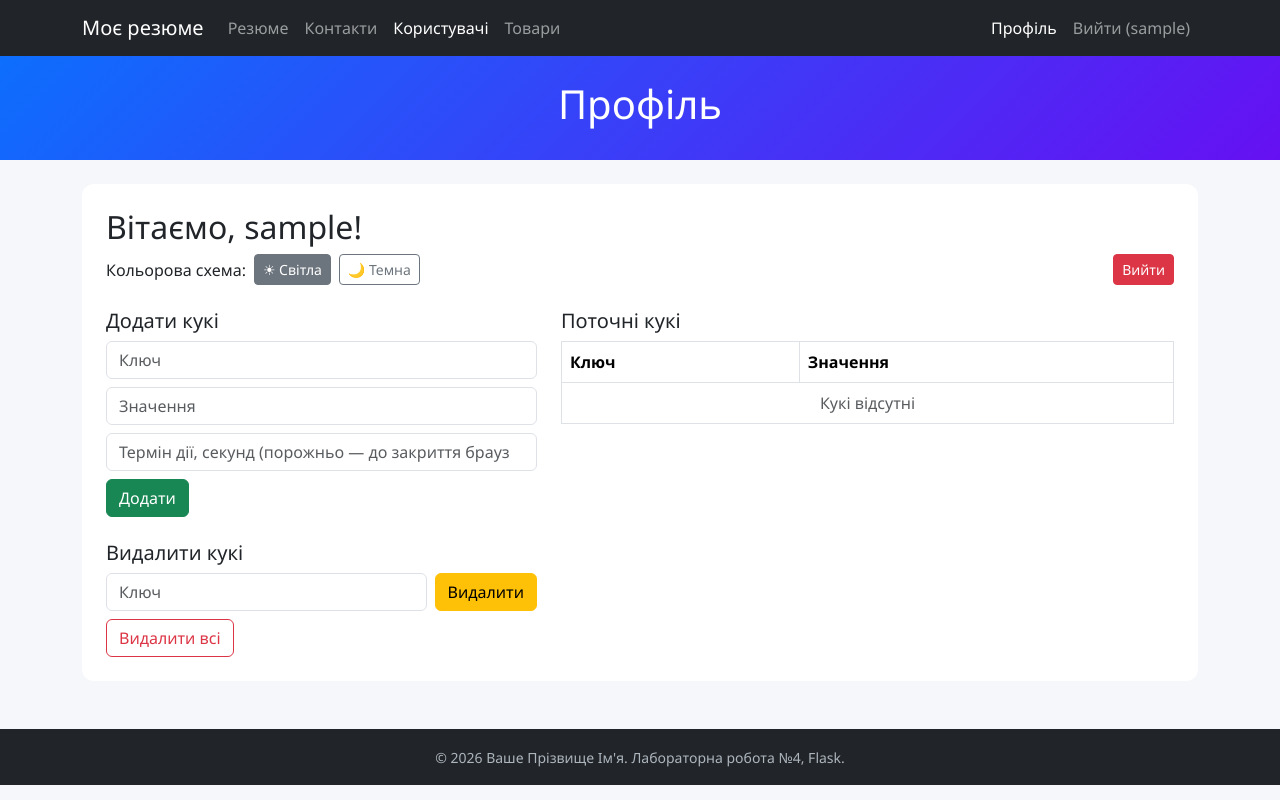
After one commit to Sasha342814/flask-app-lab, a Flask app: page /users/profile in a window 1280 px wide. The commit adds this page. Run offline with Flask 3, Linux system fonts and the light colour scheme; the visitor is signed in with stand-in values (Sample User, id 1).

Commit message:
add lab4

```diff
--- a/app/static/css/styles.css
+++ b/app/static/css/styles.css
@@ -40,3 +40,11 @@ section h2 {
 .side-menu .list-group-item { border-left: 4px solid transparent; }
 .side-menu .list-group-item:hover { border-left-color: var(--accent); }
 .hi-card { border-left: 6px solid var(--accent); box-shadow: 0 2px 10px rgba(0, 0, 0, .08); }
+
+/* Лаба 4: кольорові схеми сторінки profile */
+.profile-wrap { padding: 1.5rem; border-radius: .75rem; transition: background .2s; }
+.profile-wrap.theme-light { background: #ffffff; color: #212529; }
+.profile-wrap.theme-dark  { background: #212529; color: #f8f9fa; }
+.profile-wrap.theme-dark .table { --bs-table-bg: transparent; --bs-table-color: #f8f9fa; --bs-table-border-color: #495057; }
+.profile-wrap.theme-dark .form-control { background: #343a40; color: #fff; border-color: #495057; }
+.profile-wrap.theme-dark .btn-outline-secondary { color: #f8f9fa; border-color: #6c757d; }
--- a/app/templates/base.html
+++ b/app/templates/base.html
@@ -15,6 +15,17 @@
     </header>
 
     <main class="container my-4">
+        {% with messages = get_flashed_messages(with_categories=true) %}
+        {% if messages %}
+        {% for category, message in messages %}
+        <div class="alert alert-{{ category }} alert-dismissible fade show" role="alert">
+            {{ message }}
+            <button type="button" class="btn-close" data-bs-dismiss="alert" aria-label="Закрити"></button>
+        </div>
+        {% endfor %}
+        {% endif %}
+        {% endwith %}
+
         {% block content %}{% endblock %}
     </main>
 
--- a/app/templates/includes/footer.html
+++ b/app/templates/includes/footer.html
@@ -1,5 +1,5 @@
 <footer class="site-footer text-center py-3 mt-5">
     <div class="container">
-        <small>&copy; 2026 Ваше Прізвище Ім'я. Лабораторна робота №3, Flask.</small>
+        <small>&copy; 2026 Ваше Прізвище Ім'я. Лабораторна робота №4, Flask.</small>
     </div>
 </footer>
--- a/app/templates/includes/navbar.html
+++ b/app/templates/includes/navbar.html
@@ -24,6 +24,24 @@
                        href="{{ url_for('products.products_list') }}">Товари</a>
                 </li>
             </ul>
+            <ul class="navbar-nav ms-lg-3">
+                <li class="nav-item">
+                    <a class="nav-link {% if request.endpoint == 'users.profile' %}active{% endif %}"
+                       href="{{ url_for('users.profile') }}">Профіль</a>
+                </li>
+                {% if session.get('user') %}
+                <li class="nav-item">
+                    <form method="post" action="{{ url_for('users.logout') }}" class="d-inline">
+                        <button class="btn btn-link nav-link" type="submit">Вийти ({{ session['user'] }})</button>
+                    </form>
+                </li>
+                {% else %}
+                <li class="nav-item">
+                    <a class="nav-link {% if request.endpoint == 'users.login' %}active{% endif %}"
+                       href="{{ url_for('users.login') }}">Вхід</a>
+                </li>
+                {% endif %}
+            </ul>
             {% if request.endpoint == 'resume' %}
             <ul class="navbar-nav">
                 <li class="nav-item"><a class="nav-link" href="#about">Про себе</a></li>
--- /dev/null
+++ b/app/users/templates/users/profile.html
@@ -0,0 +1,54 @@
+{% extends 'base.html' %}
+
+{% block content %}
+<div class="profile-wrap theme-{{ theme }}">
+    <h2>Вітаємо, {{ username }}!</h2>
+
+    <div class="mb-4 d-flex flex-wrap gap-2 align-items-center">
+        <span>Кольорова схема:</span>
+        <a class="btn btn-sm btn-outline-secondary {% if theme == 'light' %}active{% endif %}"
+           href="{{ url_for('users.set_theme', name='light') }}">☀ Світла</a>
+        <a class="btn btn-sm btn-outline-secondary {% if theme == 'dark' %}active{% endif %}"
+           href="{{ url_for('users.set_theme', name='dark') }}">🌙 Темна</a>
+        <form method="post" action="{{ url_for('users.logout') }}" class="ms-auto">
+            <button type="submit" class="btn btn-danger btn-sm">Вийти</button>
+        </form>
+    </div>
+
+    <div class="row g-4">
+        <section class="col-md-5">
+            <h3 class="h5">Додати кукі</h3>
+            <form method="post" action="{{ url_for('users.add_cookie') }}" class="mb-4">
+                <div class="mb-2"><input class="form-control" name="key" placeholder="Ключ" required></div>
+                <div class="mb-2"><input class="form-control" name="value" placeholder="Значення"></div>
+                <div class="mb-2"><input class="form-control" type="number" min="1" name="max_age"
+                                         placeholder="Термін дії, секунд (порожньо — до закриття браузера)"></div>
+                <button class="btn btn-success">Додати</button>
+            </form>
+
+            <h3 class="h5">Видалити кукі</h3>
+            <form method="post" action="{{ url_for('users.delete_cookie') }}" class="mb-2 d-flex gap-2">
+                <input class="form-control" name="key" placeholder="Ключ" required>
+                <button class="btn btn-warning">Видалити</button>
+            </form>
+            <form method="post" action="{{ url_for('users.delete_all_cookies') }}">
+                <button class="btn btn-outline-danger">Видалити всі</button>
+            </form>
+        </section>
+
+        <section class="col-md-7">
+            <h3 class="h5">Поточні кукі</h3>
+            <table class="table table-bordered align-middle">
+                <thead><tr><th>Ключ</th><th>Значення</th></tr></thead>
+                <tbody>
+                {% for key, value in cookies.items() %}
+                    <tr><td>{{ key }}</td><td class="text-break">{{ value }}</td></tr>
+                {% else %}
+                    <tr><td colspan="2" class="text-center text-muted">Кукі відсутні</td></tr>
+                {% endfor %}
+                </tbody>
+            </table>
+        </section>
+    </div>
+</div>
+{% endblock %}
--- a/app/users/views.py
+++ b/app/users/views.py
@@ -1,8 +1,16 @@
-from flask import Blueprint, render_template, request, redirect, url_for
+from datetime import timedelta
+
+from flask import (Blueprint, render_template, request, redirect, url_for,
+                   session, flash, make_response)
 
 users_bp = Blueprint('users', __name__, template_folder='templates', url_prefix='/users')
 
+# Заглушка замість бази даних
+VALID_USER = {'username': 'admin', 'password': '12345'}
+THEMES = ('light', 'dark')
 
+
+# ---------- Лаба 3 ----------
 @users_bp.route('/hi/<string:name>')
 def greetings(name):
     name = name.upper()
@@ -12,5 +20,107 @@ def greetings(name):
 
 @users_bp.route('/admin')
 def admin():
-    # Приклад редіректу: /users/admin -> /users/hi/administrator?age=45
     return redirect(url_for('users.greetings', name='administrator', age=45))
+
+
+# ---------- Лаба 4: автентифікація (сесія) ----------
+@users_bp.route('/login', methods=['GET', 'POST'])
+def login():
+    if request.method == 'POST':
+        username = request.form.get('username', '').strip()
+        password = request.form.get('password', '')
+        if username == VALID_USER['username'] and password == VALID_USER['password']:
+            session['user'] = username
+            flash('Ви успішно увійшли в систему!', 'success')
+            return redirect(url_for('users.profile'))
+        flash('Невірний логін або пароль.', 'danger')
+        return redirect(url_for('users.login'))
+    return render_template('users/login.html', title='Вхід')
+
+
+@users_bp.route('/logout', methods=['POST'])
+def logout():
+    session.pop('user', None)
+    flash('Ви вийшли з системи.', 'info')
+    return redirect(url_for('users.login'))
+
+
+@users_bp.route('/profile')
+def profile():
+    if 'user' not in session:
+        flash('Спочатку увійдіть у систему.', 'warning')
+        return redirect(url_for('users.login'))
+    theme = request.cookies.get('theme', 'light')
+    if theme not in THEMES:
+        theme = 'light'
+    return render_template('users/profile.html', title='Профіль',
+                           username=session['user'], theme=theme,
+                           cookies=request.cookies)
+
+
+# ---------- Лаба 4: кукі ----------
+def _require_login():
+    if 'user' not in session:
+        flash('Спочатку увійдіть у систему.', 'warning')
+        return redirect(url_for('users.login'))
+    return None
+
+
+@users_bp.route('/cookies/add', methods=['POST'])
+def add_cookie():
+    denied = _require_login()
+    if denied:
+        return denied
+    key = request.form.get('key', '').strip()
+    value = request.form.get('value', '')
+    seconds = request.form.get('max_age', type=int)
+    if not key:
+        flash('Ключ кукі не може бути порожнім.', 'danger')
+        return redirect(url_for('users.profile'))
+    resp = make_response(redirect(url_for('users.profile')))
+    resp.set_cookie(key, value, max_age=seconds if seconds and seconds > 0 else None)
+    flash(f'Кукі «{key}» додано.', 'success')
+    return resp
+
+
+@users_bp.route('/cookies/delete', methods=['POST'])
+def delete_cookie():
+    denied = _require_login()
+    if denied:
+        return denied
+    key = request.form.get('key', '').strip()
+    if key not in request.cookies:
+        flash(f'Кукі «{key}» не знайдено.', 'warning')
+        return redirect(url_for('users.profile'))
+    resp = make_response(redirect(url_for('users.profile')))
+    resp.delete_cookie(key)
+    flash(f'Кукі «{key}» видалено.', 'success')
+    return resp
+
+
+@users_bp.route('/cookies/delete-all', methods=['POST'])
+def delete_all_cookies():
+    denied = _require_login()
+    if denied:
+        return denied
+    resp = make_response(redirect(url_for('users.profile')))
+    for key in request.cookies:
+        if key != 'session':  # сесію не чіпаємо, щоб не розлогінити користувача
+            resp.delete_cookie(key)
+    flash('Усі кукі (крім сесійної) видалено.', 'success')
+    return resp
+
+
+# ---------- Лаба 4: кольорова схема ----------
+@users_bp.route('/theme/<string:name>')
+def set_theme(name):
+    denied = _require_login()
+    if denied:
+        return denied
+    if name not in THEMES:
+        flash('Невідома кольорова схема.', 'danger')
+        return redirect(url_for('users.profile'))
+    resp = make_response(redirect(url_for('users.profile')))
+    resp.set_cookie('theme', name, max_age=int(timedelta(days=365).total_seconds()))
+    flash(f'Схему змінено на «{name}».', 'success')
+    return resp
```
Also changed, not shown: app/users/templates/users/login.html (added, +20 -0 lines), tests/test_auth.py (added, +49 -0 lines), README.md.
